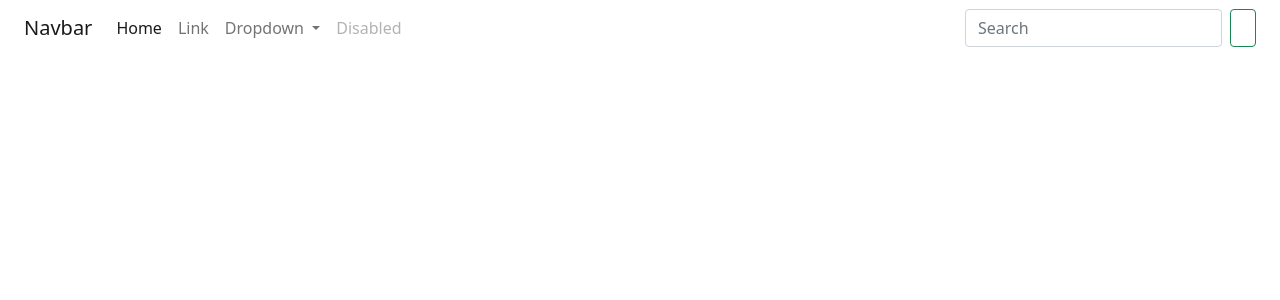
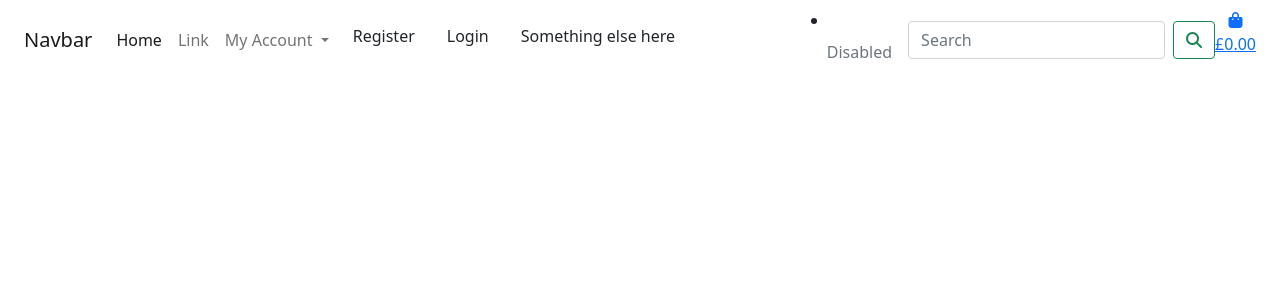
Before and after one commit to Abelyem/MS4, a Django app: page / in a window 1280 px wide. Shown: the top 300 px of the page. Run offline with Django 3.2, Linux system fonts and the light colour scheme; some libraries are stand-ins or nearby versions.

Commit message:
Added django authneitcation via if statement (shows profile + logout if user authenticatedand log in + register if user not authenticated / django if statement used to show total amount user has in his/her bag when shopping, to 2 decimal places

```diff
--- a/templates/base.html
+++ b/templates/base.html
@@ -36,7 +36,7 @@
 </head>
 
 <body>
-    <header id="#" class="stickied-header container-fluid fixed-top">
+    <header id="#" class="container-fluid fixed-top">
         <nav class="navbar navbar-expand-lg navbar-light">
             <div class="container-fluid">
                 <a class="navbar-brand" href="#">Navbar</a>
@@ -48,7 +48,7 @@
                 <div class="collapse navbar-collapse" id="navbarSupportedContent">
                     <ul class="navbar-nav me-auto mb-2 mb-lg-0">
                         <li class="nav-item">
-                            <a class="nav-link active" aria-current="page" href="#">Home</a>
+                            <a class="nav-link active" aria-current="page" href="{% url 'home' %}">Home</a>
                         </li>
                         <li class="nav-item">
                             <a class="nav-link" href="#">Link</a>
@@ -56,15 +56,20 @@
                         <li class="nav-item dropdown">
                             <a class="nav-link dropdown-toggle" href="#" id="navbarDropdown" role="button"
                                 data-bs-toggle="dropdown" aria-expanded="false">
-                                Dropdown
+                                My Account
                             </a>
+                            {% if request.user.is_authenticated %}
                             <ul class="dropdown-menu" aria-labelledby="navbarDropdown">
-                                <li><a class="dropdown-item" href="#">Action</a></li>
-                                <li><a class="dropdown-item" href="#">Another action</a></li>
+                                <li><a class="dropdown-item" href="#">Profile</a></li>
+                                <li><a class="dropdown-item" href="{% url 'account_logout' %}">Logout</a></li>
+                            {% else %}
+                                <li><a class="dropdown-item" href="{% url 'account_signup' %}">Register</a></li>
+                                <li><a class="dropdown-item" href="{% url 'account_login' %}">Login</a></li>
                                 <li>
                                     <hr class="dropdown-divider">
                                 </li>
                                 <li><a class="dropdown-item" href="#">Something else here</a></li>
+                            {% endif %}
                             </ul>
                         </li>
                         <li class="nav-item">
@@ -72,11 +77,25 @@
                         </li>
                     </ul>
                     <form class="d-flex">
-                        <input class="form-control me-2" type="search" placeholder="Search" aria-label="Search">
+                        <input class="form-control me-2" type="search" name="q" placeholder="Search" aria-label="Search">
                         <button class="btn btn-outline-success" type="submit">
-                            <i class="bi bi-search"></i>
+                            <i class="fas fa-search"></i>
                         </button>
                     </form>
+                    <li class="list-inline-item">
+                        <a href="#">
+                            <div class="text-center">
+                                <div><i class="fas fa-shopping-bag"></i></div>
+                                <p>
+                                    {% if grand_total %}
+                                        £{{ grand_total|floatformat:2 }}
+                                    {% else %}
+                                        £0.00
+                                    {% endif %}
+                                </p>
+                            </div>
+                        </a>
+                    </li>
                 </div>
             </div>
         </nav>
```
